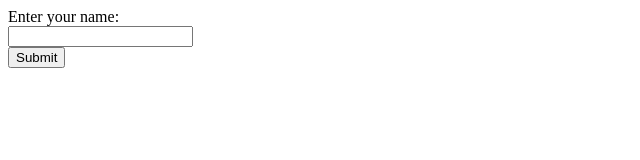
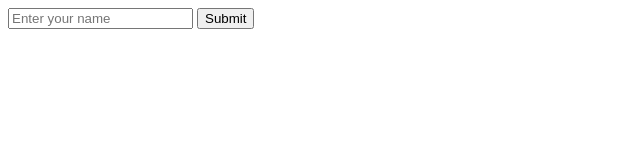
Before and after one commit to Yujniy/webappforbot, a plain HTML site: page index.html in a window 1280 px wide. Shown: the whole page, without its empty margins (0-640 px from the left). Drawn offline with Linux system fonts and the light colour scheme.

Commit message:
Update index.html

```diff
--- a/index.html
+++ b/index.html
@@ -2,24 +2,26 @@
 <html lang="en">
 <head>
     <meta charset="UTF-8">
-    <title>Name Entry Form</title>
+    <title>python-telegram-bot Example WebApp</title>
     <script src="https://telegram.org/js/telegram-web-app.js"></script>
+    <style>
+        body {
+            background-color: var(--tg-theme-bg-color);
+            color: var(--tg-theme-fg-color);
+        }
+    </style>
 </head>
 <body>
-    <form id="nameForm">
-        <label for="name">Enter your name:</label><br>
-        <input type="text" id="name" name="name"><br>
-        <input type="submit" value="Submit">
-    </form>
+    <input type="text" id="username" placeholder="Enter your name">
+    <button onclick="sendName()">Submit</button>
 
     <script type="text/javascript">
-        document.getElementById('nameForm').addEventListener('submit', function(event) {
-            event.preventDefault();
-            const name = document.getElementById('name').value;
-            const data = JSON.stringify({name: name});
+        function sendName() {
+            const username = document.getElementById('username').value;
+            const data = JSON.stringify({name: username});
             Telegram.WebApp.sendData(data);
             Telegram.WebApp.close();
-        });
+        }
     </script>
 </body>
 </html>
```
